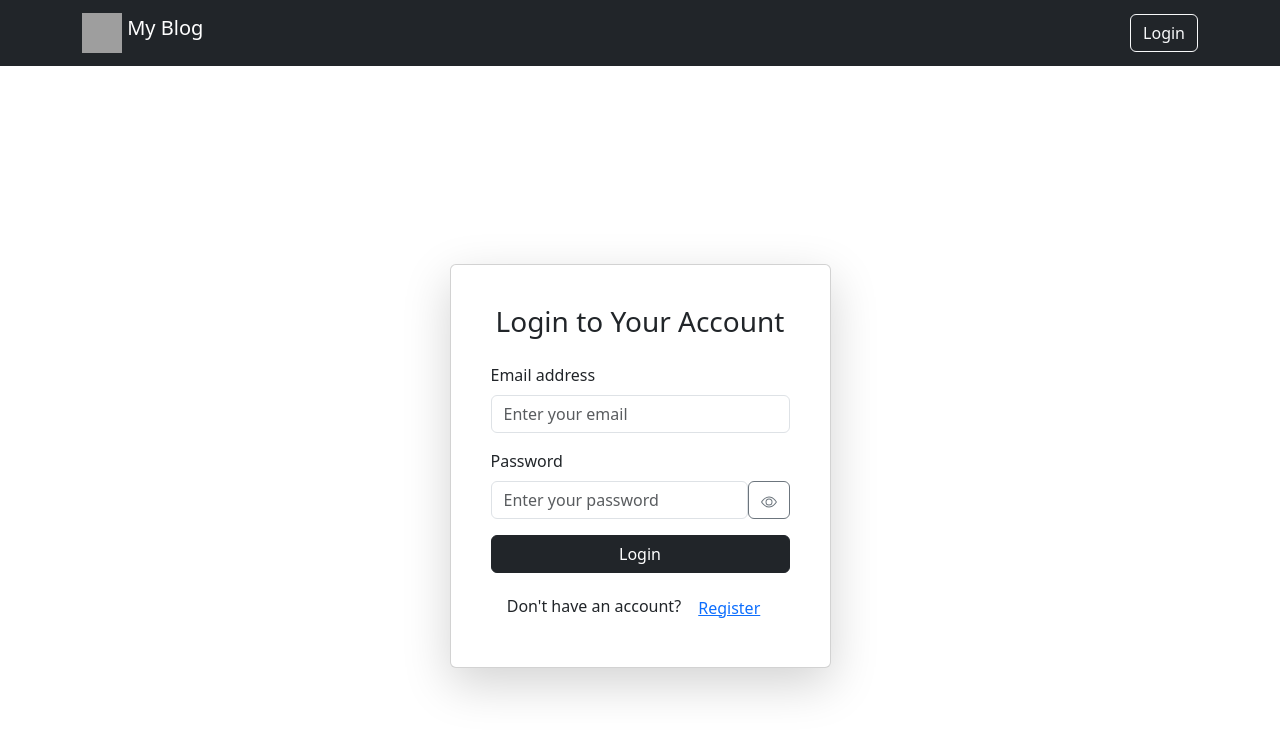
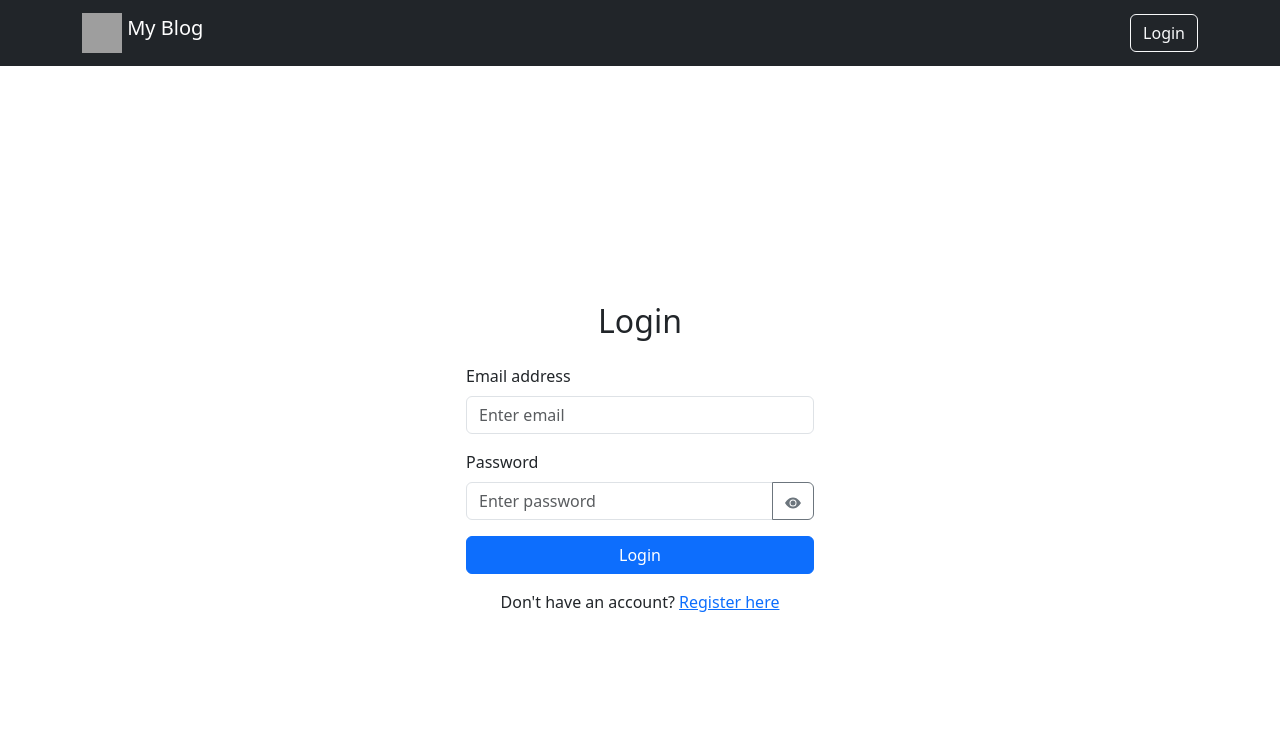
Before and after one commit to Lars1156/Blog, a React (Create React App) app in the folder Frontend/myclient/: page /login in a window 1280 px wide. Shown: the top 736 px of the page. Built offline with nearby package versions, Linux system fonts and the light colour scheme; grey boxes are pictures that could not be loaded.

Commit message:
aad the switch case on the comapare the role of  usrr case

```diff
--- a/Frontend/myclient/src/App.js
+++ b/Frontend/myclient/src/App.js
@@ -2,12 +2,14 @@ import{Routes , Route} from 'react-router-dom';
 import BlogNavbar from './componets/BlogNavbar';
 import LoginPage from './componets/Pages/LoginPage';
 import AdminDashboard from './componets/dashborad/AdminDashboard';
+import HomePage from './componets/Pages/HomePage';
 
 function App() {
   return (
     <div className="App">
       <BlogNavbar/>
        <Routes>
+            <Route path='/' element={<HomePage/>}/>
            <Route path="/login" element={<LoginPage/>}/>
            <Route path='/admin-dashboard' element={<AdminDashboard/>}/>
        </Routes>
--- /dev/null
+++ b/Frontend/myclient/src/componets/Pages/HomePage.jsx
@@ -0,0 +1,31 @@
+import React from "react";
+
+const HomePage = () => {
+
+    return(
+        <div style={{ padding: "20px", fontFamily: "Arial, sans-serif" }}>
+          <header style={{ textAlign: "center", marginBottom: "30px" }}>
+                  <h1>Welcome to Blog System</h1>
+                  <p>Share your thoughts, explore content, and join the community!</p>
+         </header>
+         <main style={{ textAlign: "center" }}>
+         <h2>What is Blog System?</h2>
+        <p>
+          Blog System is your go-to platform for creating and sharing blogs with a like-minded
+          community. Whether you're an avid reader, an inspiring author, or an administrator
+          managing content, Blog System caters to all.
+        </p>
+        <h3>Features:</h3>
+        <ul style={{ listStyleType: "disc", margin: "20px auto", display: "inline-block", textAlign: "left" }}>
+          <li>Write and publish your own blogs</li>
+          <li>Read blogs from other authors</li>
+          <li>Engage with the community through comments and likes</li>
+        </ul>
+      </main>
+
+        </div>
+
+    );
+}
+
+export default HomePage;
--- a/Frontend/myclient/src/componets/Pages/LoginPage.jsx
+++ b/Frontend/myclient/src/componets/Pages/LoginPage.jsx
@@ -1,117 +1,107 @@
-import React,  {useState} from "react";
-import {Container, Row, Col, Form, Button, Card, Alert} from 'react-bootstrap';
-import axios from 'axios';
-import { Eye, EyeSlash } from 'react-bootstrap-icons';
-import {useNavigate} from 'react-router-dom';
+import React, { useState } from "react";
+import { useNavigate } from "react-router-dom";
+import { Form, Button, Container, Row, Col, Alert, InputGroup } from "react-bootstrap";
+import { EyeFill, EyeSlashFill } from "react-bootstrap-icons";
 
 const LoginPage = () => {
-    const[email , setEmail] = useState('');
-    const[password , setPassword] = useState('');
-    const[showPassword , setShowPassword] = useState(false);
-    const [error, setError] = useState('');
-    const [success, setSuccess] = useState('');
-    const navigate = useNavigate;
+  const [email, setEmail] = useState("");
+  const [password, setPassword] = useState("");
+  const [showPassword, setShowPassword] = useState(false);
+  const [error, setError] = useState("");
+  const navigate = useNavigate();
 
   const handleLogin = async (e) => {
     e.preventDefault();
+    setError("");
+
     try {
-             const response = await axios.post('http://localhost:4007/api/login' , {email , password});
-             localStorage.setItem('token', response.data.token);
-             const user = response.data.role
-             console.log(user)
-             if(response.data.success){
-                setSuccess('Login Successfull');
+      const response = await fetch("http://localhost:4007/api/login", {
+        method: "POST",
+        headers: {
+          "Content-Type": "application/json",
+        },
+        body: JSON.stringify({ email, password }),
+      });
+
+      const data = await response.json();
+
+      if (response.status === 200) {
+
+        switch (data.role) {
+          case "admin":
+            navigate("/admin-dashboard");
+            break;
+          case "author":
+            navigate("/author-dashboard");
+            break;
+          case "reader":
+            navigate("/reader-dashboard");
+            break;
+          default:
+            setError("Invalid role. Please contact support.");
+        }
+      } else {
+        setError(data.msg || "Login failed. Please try again.");
+      }
+    } catch (err) {
+      console.error("Login error:", err);
+      setError("An error occurred. Please try again.");
+    }
   };
-             if(response.data.error){
-                setError('Invalid Email or Password');
-             }
-            //  rerender the role wise components DashBorads
-            if( user === 'admin'){
-                navigate('/admin-dashboard')
-            }
 
-        } catch (error) {
-            setError(error.response?.data?.message || 'An error occurred. Please try again.');
-            setSuccess('');
-        }
-    }
-
-    return(
-        <div>
-     <div className="login-page">
-      <Container className="d-flex justify-content-center align-items-center min-vh-100">
-        <Row>
-          <Col md={12}>
-            <Card className="p-4 shadow-lg">
-              <Card.Body>
-                <h3 className="text-center mb-4">Login to Your Account</h3>
-
-                {success && <Alert variant="success">{success}</Alert>}
-
+  return (
+    <Container className="d-flex justify-content-center align-items-center vh-100">
+      <Row className="w-100">
+        <Col xs={12} md={6} lg={4} className="mx-auto">
+          <h2 className="text-center mb-4">Login</h2>
           {error && <Alert variant="danger">{error}</Alert>}
-
           <Form onSubmit={handleLogin}>
-                  <Form.Group className="mb-3" controlId="formBasicEmail">
+            <Form.Group className="mb-3" controlId="email">
               <Form.Label>Email address</Form.Label>
               <Form.Control
                 type="email"
-                      placeholder="Enter your email"
+                placeholder="Enter email"
                 value={email}
                 onChange={(e) => setEmail(e.target.value)}
                 required
               />
             </Form.Group>
-                  <Form.Group className="mb-3" controlId="formBasicPassword">
+
+            <Form.Group className="mb-3" controlId="password">
               <Form.Label>Password</Form.Label>
-                    <div className="password-field">
+              <InputGroup>
                 <Form.Control
-                        type={showPassword ? 'text' : 'password'}
-                        placeholder="Enter your password"
+                  type={showPassword ? "text" : "password"}
+                  placeholder="Enter password"
                   value={password}
                   onChange={(e) => setPassword(e.target.value)}
                   required
                 />
                 <Button
                   variant="outline-secondary"
-                        className="password-toggle-btn"
                   onClick={() => setShowPassword(!showPassword)}
                 >
-                        {showPassword ? <EyeSlash /> : <Eye />}
+                  {showPassword ? <EyeSlashFill /> : <EyeFill />}
                 </Button>
-                    </div>
+              </InputGroup>
             </Form.Group>
-                  <Button variant="dark" type="submit" className="w-100">
+
+            <Button variant="primary" type="submit" className="w-100">
               Login
             </Button>
           </Form>
-                <div className="mt-3 text-center">
-                  <span>Don't have an account? </span>
-                  <Button variant="link" onClick={() => navigate('/register')}>
-                    Register
-                  </Button>
+          <div className="text-center mt-3">
+            <p>
+              Don't have an account?{" "}
+              <a href="/register" className="text-primary">
+                Register here
+              </a>
+            </p>
           </div>
-              </Card.Body>
-            </Card>
         </Col>
       </Row>
     </Container>
-      <style jsx>{`
-        .password-field {
-          position: relative;
-          display: flex;
-        }
-        .password-toggle-btn {
-          position: absolute;
-          right: 10px;
-          top: 50%;
-          transform: translateY(-50%);
-          border: none;
-          background: transparent;
-        }
-      `}</style>
-    </div>
-        </div>
-    )
-}
+  );
+};
 
 export default LoginPage;
--- a/Frontend/myclient/src/componets/dashborad/AdminDashboard.jsx
+++ b/Frontend/myclient/src/componets/dashborad/AdminDashboard.jsx
@@ -1,7 +1,7 @@
 import React from 'react';
 import { Container, Row, Col, Button, Nav } from 'react-bootstrap';
-import { Link, useNavigate } from 'react-router-dom'; // For navigation
-import { BoxArrowRight } from 'react-bootstrap-icons'; // Icon for logout
+import { Link, useNavigate } from 'react-router-dom';
+import { BoxArrowRight } from 'react-bootstrap-icons';
 
 const AdminDashboard = () => {
   const navigate = useNavigate();
@@ -9,7 +9,7 @@ const AdminDashboard = () => {
 
   const handleLogout = () => {
     localStorage.removeItem('token');
-    navigate('/'); // Redirect to home page
+    navigate('/login');
   };
 
   return (
```
Lines whose indentation alone changed are shown as unchanged.
